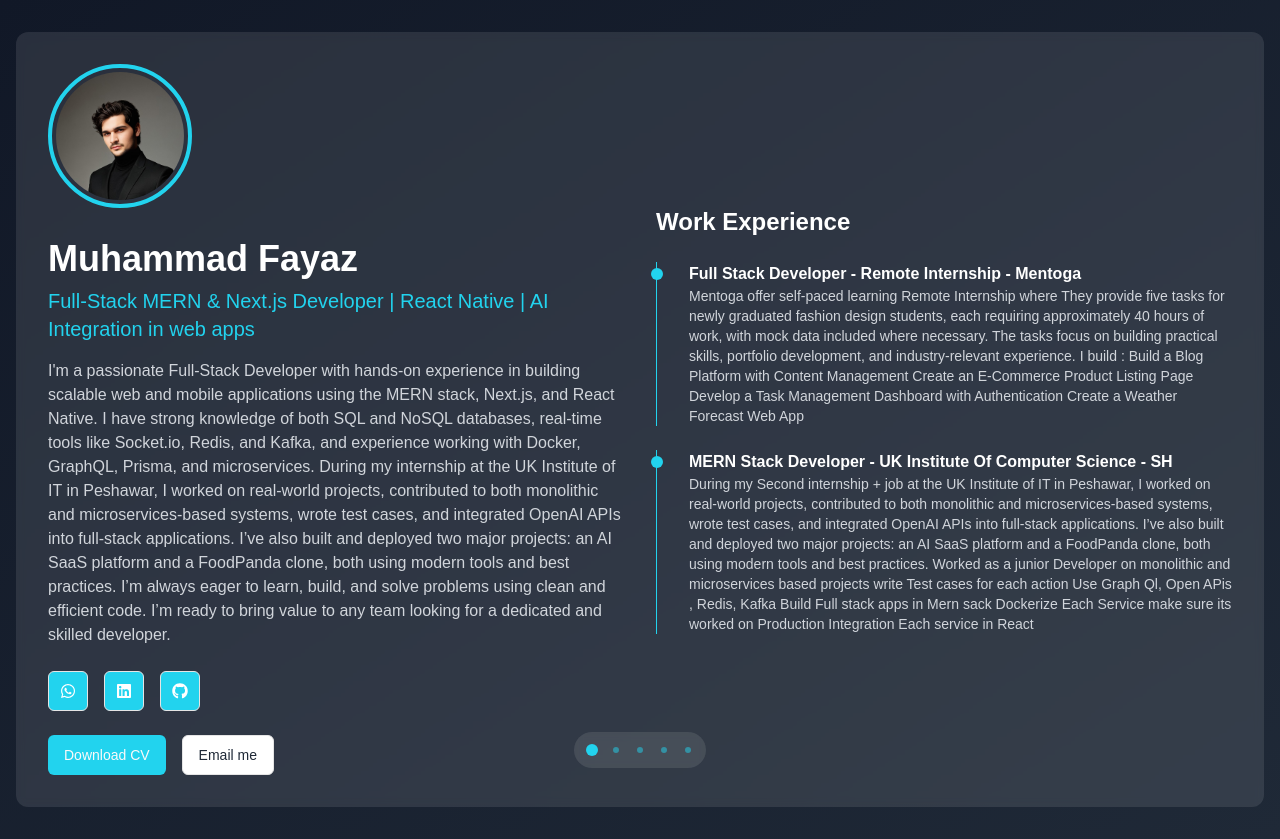
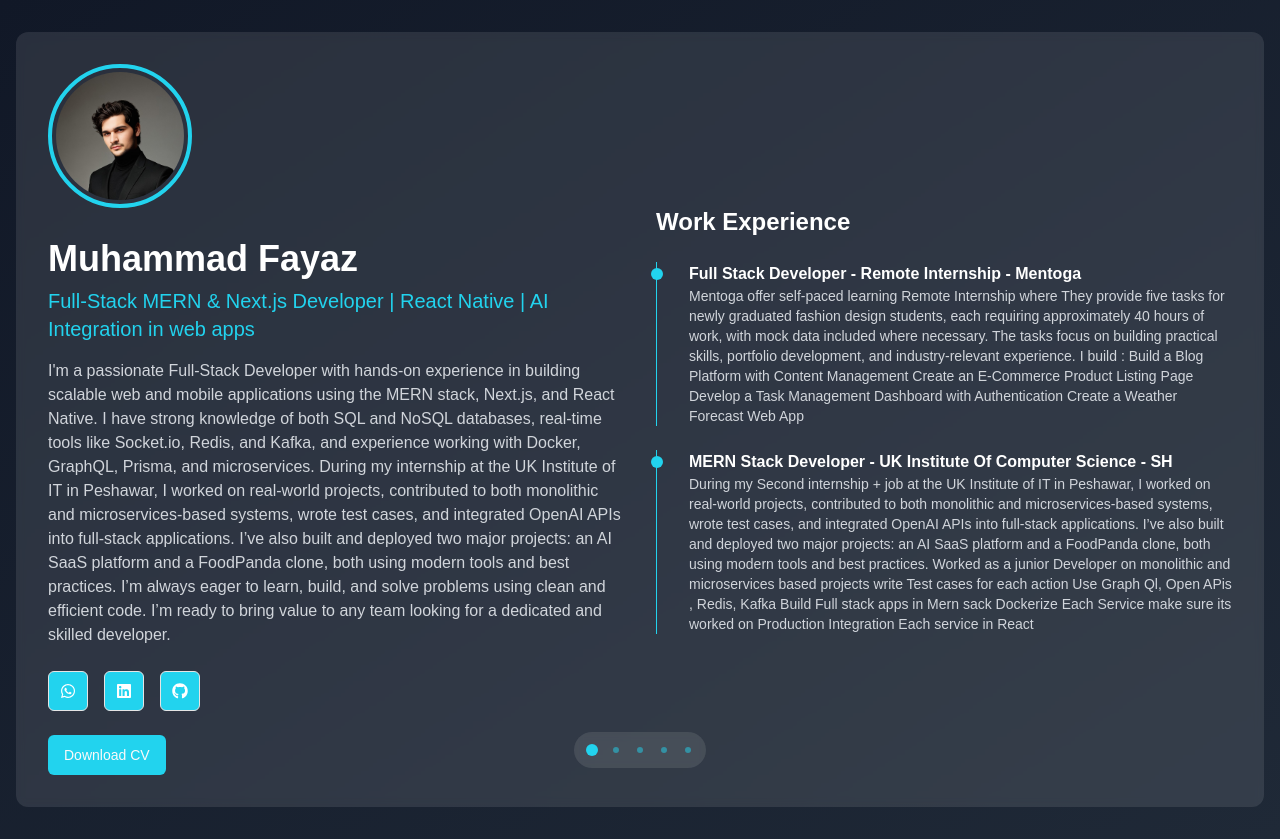
Before and after one commit to FAIZY152/torp-em, a Next.js app: page / in a window 1280 px wide. Built offline with nearby package versions, Linux system fonts and the light colour scheme.

Commit message:
Update profile.tsx

```diff
--- a/components/profile.tsx
+++ b/components/profile.tsx
@@ -75,15 +75,6 @@ I’m always eager to learn, build, and solve problems using clean and efficient
             Download CV
           </Button>
 
-          <a
-  href="mailto:developer15246@gmail.com"
-  target="_blank"
-  rel="noopener noreferrer"
->
-  <Button variant="outline" className="text-gray-800 mt-1 md:mt-0">
-    Email me
-  </Button>
-</a>
         </div>
       </motion.div>
       <motion.div
```
